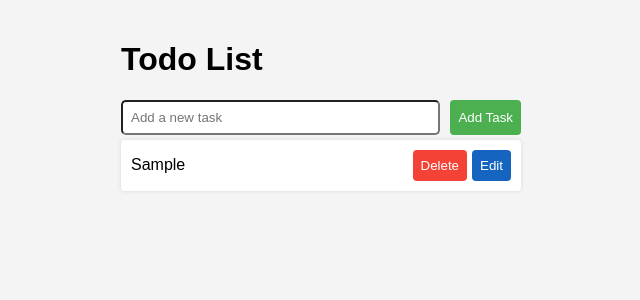
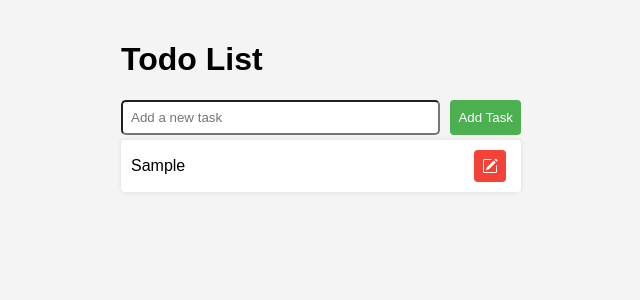
Before and after one commit to Kajalsah7611/crud-in-react, a React (Create React App) app: page / in a window 1280 px wide. Both pictures are taken after typing "Sample" into the empty fields and a click on the button "Add Task". Shown: the top 300 px of the page, without its empty margins (319-959 px from the left). Built offline with nearby package versions, Linux system fonts and the light colour scheme.

Commit message:
add edit icon

```diff
--- a/src/components/Task.js
+++ b/src/components/Task.js
@@ -1,10 +1,9 @@
 // Task.js
-import React from 'react';
-import '../App.css';
+import React from "react";
+import "../App.css";
 
 // Component for displaying an individual task
 const Task = ({ task, onDelete, onEdit }) => {
-
   const formatDate = (timestamp) => {
     const date = new Date(timestamp);
     return date.toLocaleString(); // can customize the date format as needed
@@ -12,26 +11,34 @@ const Task = ({ task, onDelete, onEdit }) => {
 
   return (
     <div className="task" title={formatDate(task.id)}>
-    <span>{task.text}</span>
-    <div className="task-buttons">
-      <button className="delete-button" onClick={onDelete}>
+      <span>{task.text}</span>
+      <div className="task-buttons">
+        {/* <button className="delete-button" onClick={onDelete}>
         Delete
-      </button>
+      </button> */}
 
-      <button className="edit-button" onClick={() => onEdit(prompt('Enter new task:', task.text))}>
+        {/* <button className="edit-button" onClick={() => onEdit(prompt('Enter new task:', task.text))}>
         Edit
-      </button>
+      </button> */}
+        <svg
+          xmlns="http://www.w3.org/2000/svg"
+          width="16"
+          height="16"
+          fill="currentColor"
+          className="bi bi-pencil-square delete-button"
+          viewBox="0 0 16 16"
+        >
+          <path d="M15.502 1.94a.5.5 0 0 1 0 .706L14.459 3.69l-2-2L13.502.646a.5.5 0 0 1 .707 0l1.293 1.293zm-1.75 2.456-2-2L4.939 9.21a.5.5 0 0 0-.121.196l-.805 2.414a.25.25 0 0 0 .316.316l2.414-.805a.5.5 0 0 0 .196-.12l6.813-6.814z" />
+          <path
+            fill-rule="evenodd"
+            d="M1 13.5A1.5 1.5 0 0 0 2.5 15h11a1.5 1.5 0 0 0 1.5-1.5v-6a.5.5 0 0 0-1 0v6a.5.5 0 0 1-.5.5h-11a.5.5 0 0 1-.5-.5v-11a.5.5 0 0 1 .5-.5H9a.5.5 0 0 0 0-1H2.5A1.5 1.5 0 0 0 1 2.5z"
+          />
+        </svg>
+      </div>
     </div>
-  </div>
-);
+  );
 };
 export default Task;
-
-
-
-
-
-
 
 // 2. Task.js
 // import React, { useState } from 'react';
```
